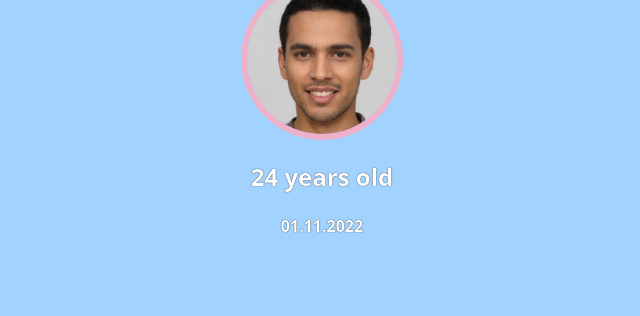
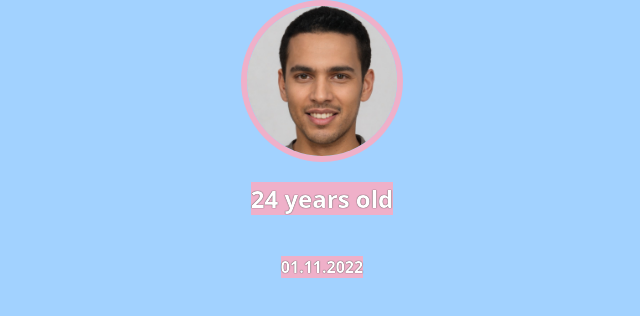
Before and after one commit to patrikkusnir1/birthday-webpage, a plain HTML site: page index.html in a window 1280 px wide. Shown: the part 94-410 px from the top of the page, without its empty margins (318-958 px from the left). Drawn offline with Linux system fonts and the light colour scheme; a web font is replaced by a local one.

Commit message:
center elements by flexbox align items

```diff
--- a/styles.css
+++ b/styles.css
@@ -3,15 +3,10 @@ body {
   font-family: "Happy Monkey", system-ui;
   background: #a2d2ff;
   color: #ffffff;
+  display: flex;
+  flex-direction: column;
+  align-items: center;
 }
-
-/*
-Challenge:
-Add a thin blurred border around the <h1>, <h2>,
-and <h4> using the text-shadow technique you
-learned in the Space Exploration section. Set
-the blur to 1px and the color to black.
-*/
 
 #bff-img {
   width: 150px;
@@ -23,3 +18,7 @@ the blur to 1px and the color to black.
 h1, h2, h3, h4, p {
   text-shadow: 0px 0px 1px black;
 }
+
+h2, h4 {
+  background: #EFB0C9;
+}
```
